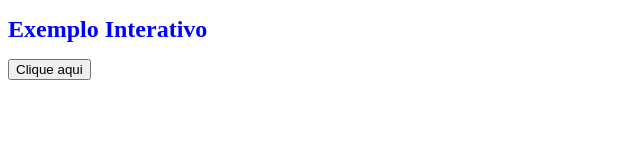
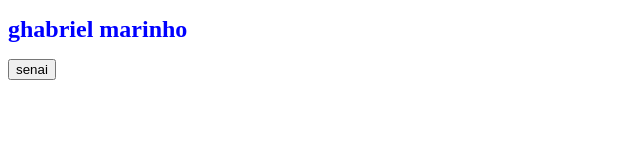
Before and after one commit to ghabriel07/pg02, a plain HTML site: page index.html in a window 1280 px wide. Shown: the whole page, without its empty margins (0-640 px from the left). Drawn offline with Linux system fonts and the light colour scheme.

Commit message:
Add files via upload

```diff
--- a/index.html
+++ b/index.html
@@ -2,13 +2,13 @@
 <html lang="pt-BR">
 <head>
     <meta charset="UTF-8">
-    <title>Exemplo com JS Externo</title>
+    <title>pagina 02</title>
     <link rel="stylesheet" href="style.css">
 </head>
 <body>
-    <h1>Exemplo Interativo</h1>
+    <h1>ghabriel marinho</h1>
 
-    <button onclick="mostrarMensagem()">Clique aqui</button>
+    <button onclick="mostrarMensagem()">senai</button>
     <p id="mensagem"></p>
 
     <!-- Linkando o arquivo JavaScript externo -->
```
